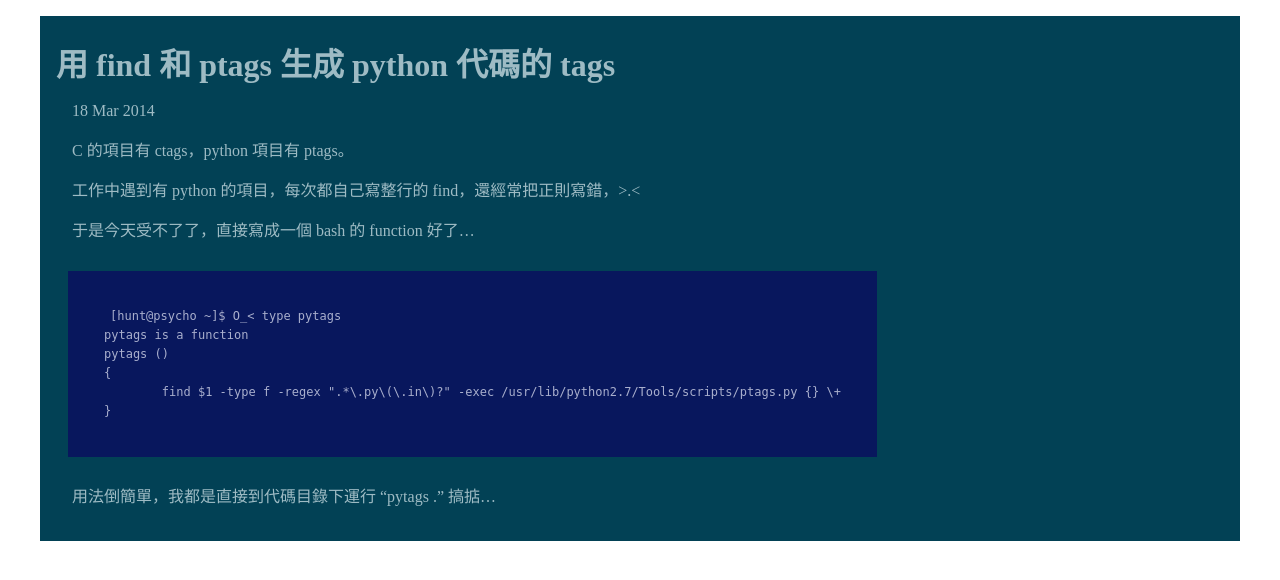
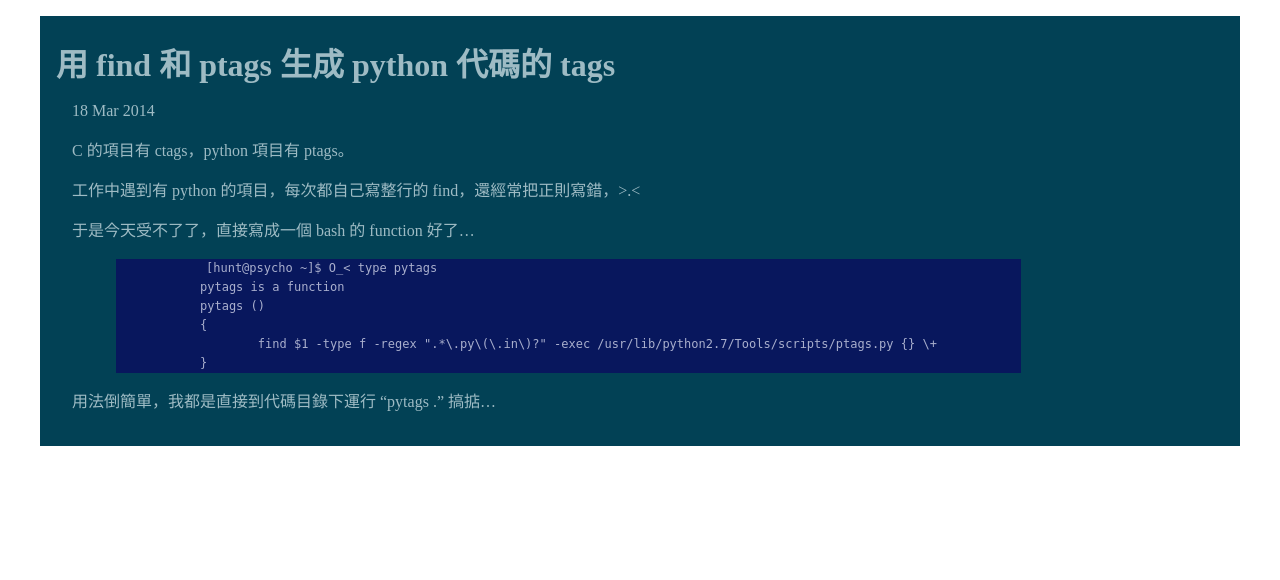
Before and after one commit to huntxu/huntxu.github.io, a Jekyll site: the page built from _posts/2014-03-18-use-find-and-ptags-to-generate-tags-for-python-code.md, in a window 1280 px wide. Shown: the top 580 px of the page. Built offline with Jekyll 4.4.1, drawn with Linux system fonts in a browser that asks for light colours; Markdown is read by kramdown in place of the engine named in the settings.

Commit message:
css: minor style change of highlighted code
Signed-off-by: huntxu <mhuntxu@gmail.com>

```diff
--- a/css/post.css
+++ b/css/post.css
@@ -86,8 +86,8 @@
 .post .highlight {
     display: inline-block;
     background-color: #08175D;
-    margin: 1em 1em;
-    padding: 1em 1em;
+    margin: 0 5em;
+    padding: 0 1em;
     line-height: 1.5em;
     font-size: 12px;
 }
```
